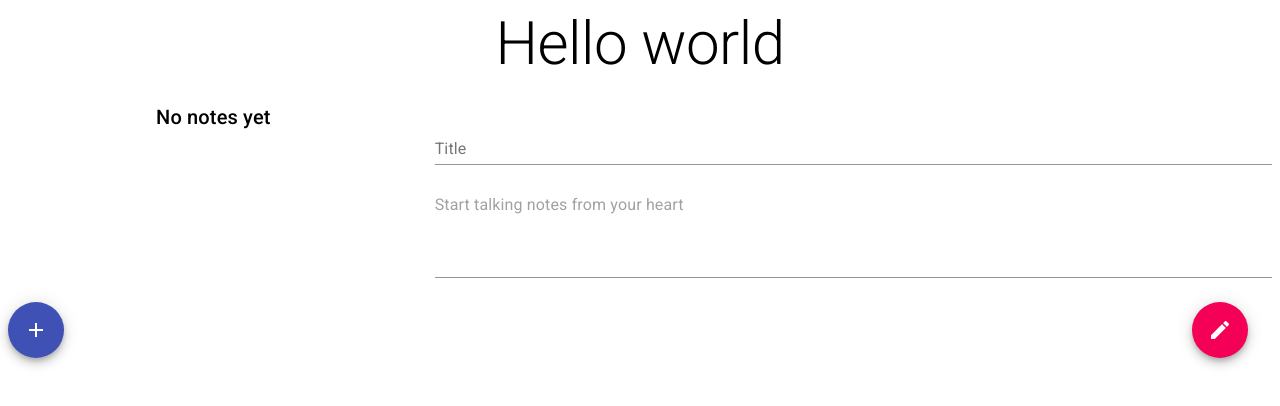
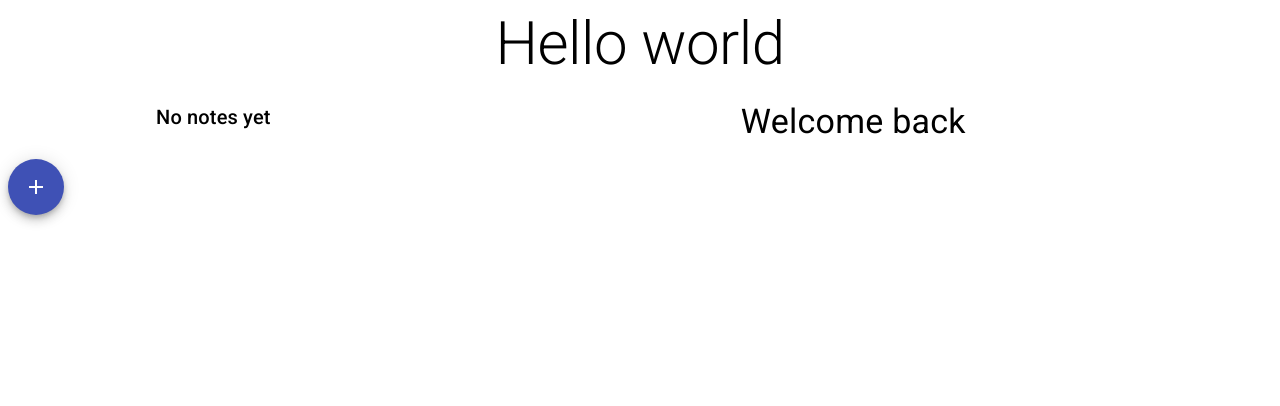
Before and after one commit to giovanigomez1/react-notes, a React (Create React App) app: page / in a window 1280 px wide. Shown: the top 406 px of the page. Built offline with nearby package versions, Linux system fonts and the light colour scheme.

Commit message:
Se agrega la primera parte de router

```diff
--- a/src/App.js
+++ b/src/App.js
@@ -6,6 +6,8 @@ import Fab from '@material-ui/core/Fab';
 import AddIcon from '@material-ui/icons/Add';
 import NotesForm from './NotesForm';
 import NoteList from './NoteList'
+import {Link, Route} from 'react-router-dom'
+import Home from './Home'
 
 
 class App extends Component {
@@ -25,7 +27,6 @@ updateValue = field => e =>{
     [field]: e.target.value
   })
 }
-
 
 saveNote = (e) =>{
   if(this.state.title && this.state.description){
@@ -56,13 +57,21 @@ render(){
             <NoteList notes={this.state.notes}/>
           </Grid>
           <Grid item xs={8}>
-            <NotesForm title={this.state.title} description={this.state.description}
-             updateValue={this.updateValue} saveNote={this.saveNote}/>
+            <Route exact path="/" component={Home}/>
+
+            <Route exact path="/add" render={()=>(
+              <NotesForm title={this.state.title} description={this.state.description}
+              updateValue={this.updateValue} saveNote={this.saveNote}/>
+            )}/>
+
+
           </Grid>
         </Grid>
-        <Fab color="primary" className="addIcon">
-          <AddIcon />
-        </Fab>
+
+          <Fab color="primary" className="addIcon" component={Link} to="/add">
+            <AddIcon />
+          </Fab>
+
 
       </Fragment>
     );
--- /dev/null
+++ b/src/Home.js
@@ -0,0 +1,12 @@
+import React from 'react'
+import Typography from '@material-ui/core/Typography';
+
+const Home = () => {
+    return (
+        <Typography align="center" variant="h4">
+            Welcome back
+        </Typography>
+    )
+}
+
+export default Home
--- a/src/NoteList.js
+++ b/src/NoteList.js
@@ -8,6 +8,7 @@ import DeleteIcon from '@material-ui/icons/Delete';
 import { List, ListItemSecondaryAction } from '@material-ui/core';
 import Typography from '@material-ui/core/Typography';
 import moment from "moment"
+import {Link} from 'react-router-dom'
 
 
 const NoteList = ({notes}) => {
@@ -16,7 +17,7 @@ const NoteList = ({notes}) => {
         {
           notes.map(note => {
             return(
-                    <ListItem button key={note.id}>
+              <ListItem button component={Link} to={`/view/${note.id}`} key={note.id}>
                 <ListItemText primary={note.title} secondary={moment(note.id).format("MMM Do YY")}/>
                   <ListItemSecondaryAction>
                     <IconButton>
@@ -24,7 +25,6 @@ const NoteList = ({notes}) => {
                     </IconButton>
                   </ListItemSecondaryAction>
               </ListItem>
-
             )
           })
         }
@@ -35,7 +35,7 @@ const NoteList = ({notes}) => {
             No notes yet
         </Typography>
     )
-
 }
 
+
 export default NoteList
--- a/src/index.js
+++ b/src/index.js
@@ -2,6 +2,12 @@ import React from 'react';
 import ReactDOM from 'react-dom';
 import './index.css';
 import App from './App';
+import {BrowserRouter} from 'react-router-dom'
 
 
-ReactDOM.render(<App />, document.getElementById('root'));
+ReactDOM.render(
+<BrowserRouter>
+    <App />
+</BrowserRouter>,
+document.getElementById('root')
+);
```
Lines whose indentation alone changed are shown as unchanged.
